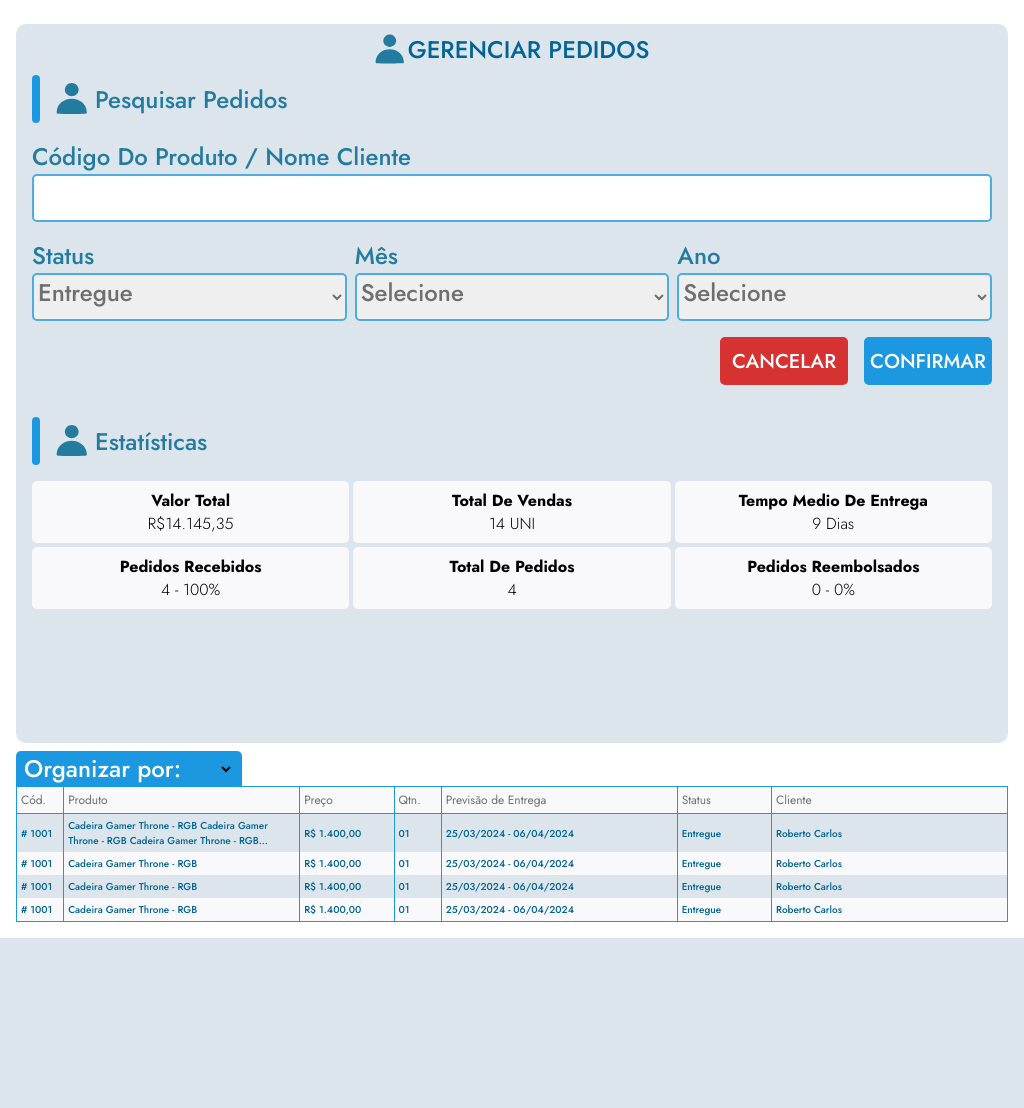
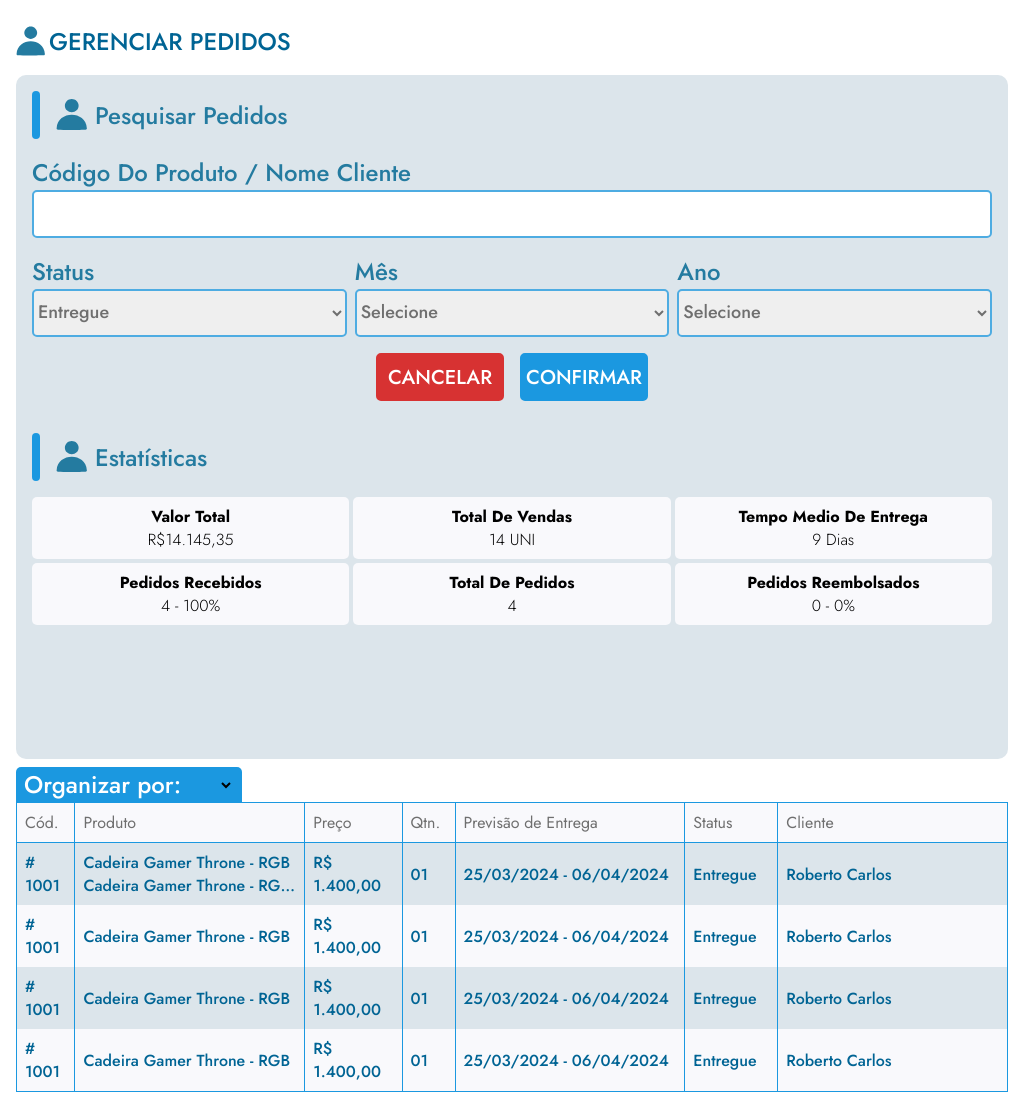
Before and after one commit to SenacINA/INA, a PHP site: page /pages/vendedor/gerenciar_pedidos.php in a window 1024 px wide. Shown: the part 67-1175 px from the top of the page. Before the commit the page ends 1005 px from the top, so only its background shows below. Run offline with PHP 8.4, Linux system fonts and the light colour scheme.

Commit message:
alterado responsividade do título

```diff
--- a/css/style.css
+++ b/css/style.css
@@ -285,3 +285,49 @@ select.base_input {
     background-color: var(--azul_leve);
   }
 }
+
+@media (max-width:768px) {
+  .base_tabela{
+    *{
+      padding: 4px;
+    }
+
+    th{
+      font-size: 0.75rem;
+    }
+
+    td{
+      height: 100%;
+      font-size: 0.625rem;
+    }
+  }
+
+  select.base_input,
+  option.base_input{
+    padding-top: 0.5rem !important;
+    font-size: 1rem;
+  }
+}
+
+@media (min-width:769px) and (max-width:1024px) {
+  .base_tabela{
+    *{
+      padding: 8px;
+    }
+
+    th{
+      font-size: 1rem;
+    }
+
+    td{
+      height: 100%;
+      font-size: 1rem;
+    }
+  }
+
+  select.base_input,
+  option.base_input{
+    padding-top: 0.625rem !important;
+    font-size: 1.125rem;
+  }
+}
--- a/css/vendedor/gerenciar_pedidos.css
+++ b/css/vendedor/gerenciar_pedidos.css
@@ -7,6 +7,13 @@
 
 .gerenciar_pedidos_body_holder {
   border-radius: 10px;
+}
+
+.gerenciar_pedidor_firula_holder{
+  border-radius: 10px;
+  background-color: var(--azul_leve);
+  display: flex;
+  flex-direction: column;
   padding: 32px;
 }
 
@@ -112,6 +119,7 @@
   height: 4px;
   border: 0;
   background-color: var(--carolina);
+  border-radius: 4px;
 }
 
 .gerenciar_pedidos_forms_pesquisa_pedidos {
@@ -282,6 +290,16 @@
     display: none;
   }
 
+  .gerenciar_pedidor_firula_holder{
+    background-color: transparent;
+    gap: 16px;
+    padding: 0;
+  }
+
+  .gerenciar_pedidos_header_title{
+    justify-content: flex-start;
+  }
+
   .gerenciar_pedidos_input_ano,
   .gerenciar_pedidos_input_mes{
     width: 100%;
@@ -293,20 +311,7 @@
     width: 100%;
   }
 
-
-
-  .base_tabela{
-    *{
-      padding: 4px;
-    }
-
-    th{
-      font-size: 0.75rem;
-    }
-
-    td{
-      height: 100%;
-      font-size: 0.625rem;
-    }
+  .gerenciar_pedidos_holder_botao{
+    justify-content: center;
   }
 }
--- a/pages/vendedor/gerenciar_pedidos.php
+++ b/pages/vendedor/gerenciar_pedidos.php
@@ -16,8 +16,7 @@
 <body class="gerenciar_pedidos_main_container">
   <nav class="gerenciar_pedidos_navbar_principal" style="background-color: purple;"></nav>
   <main class="gerenciar_pedidos_body_container">
-    <div class="gerenciar_pedidos_body_holder bg_azul_leve">
-      <div class="gerenciar_pedidos_header_relatorio">
+    <div class="gerenciar_pedidor_firula_holder">
       <div class="gerenciar_pedidos_header_holder">
         <div class="gerenciar_pedidos_header_title">
           <img src="../../image/admin/atualizar_usuario/perfil_icon.svg" />
@@ -25,7 +24,7 @@
         </div>
         <div class="gerenciar_pedidos_linha_sublinhado"></div>
       </div>
-      </div>
+      <div class="gerenciar_pedidos_body_holder bg_azul_leve">
         <div class="gerenciar_pedidos_main_content">
           <div class="gerenciar_pedidos_quadrado_container">
             <div class="gerenciar_pedidos_pesquisar_pedidos">
@@ -129,6 +128,7 @@
           </div>
         </div>
       </div>
+    </div>
     <div class="gerenciar_pedidos_table">
       <div class="gerenciar_pedidos_table_filtro bg_carolina">
         <p class="gerenciar_pedidos_filtro_titulo font_subtitulo">Organizar por:</p>
```
Lines whose indentation alone changed are shown as unchanged.
